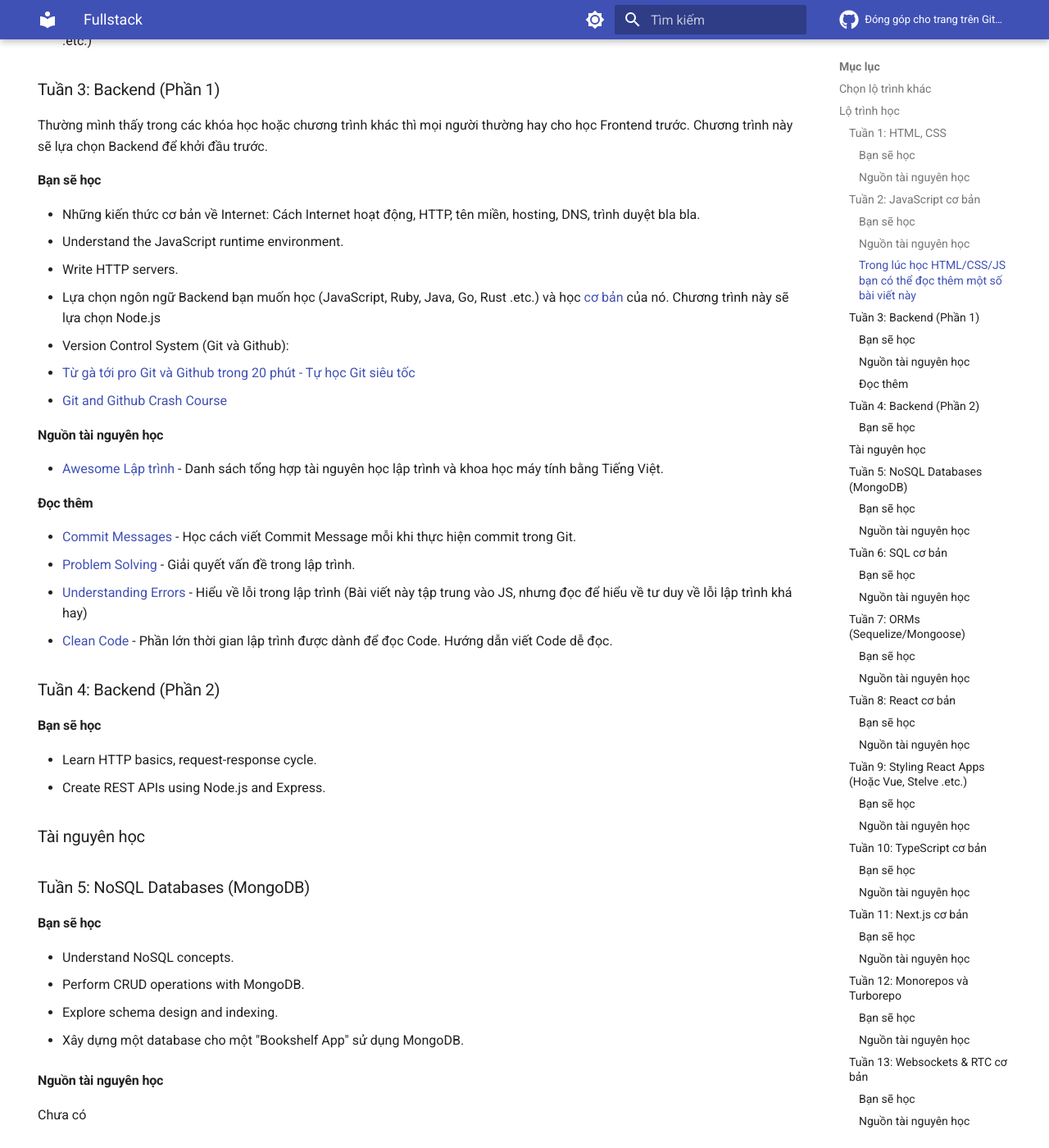
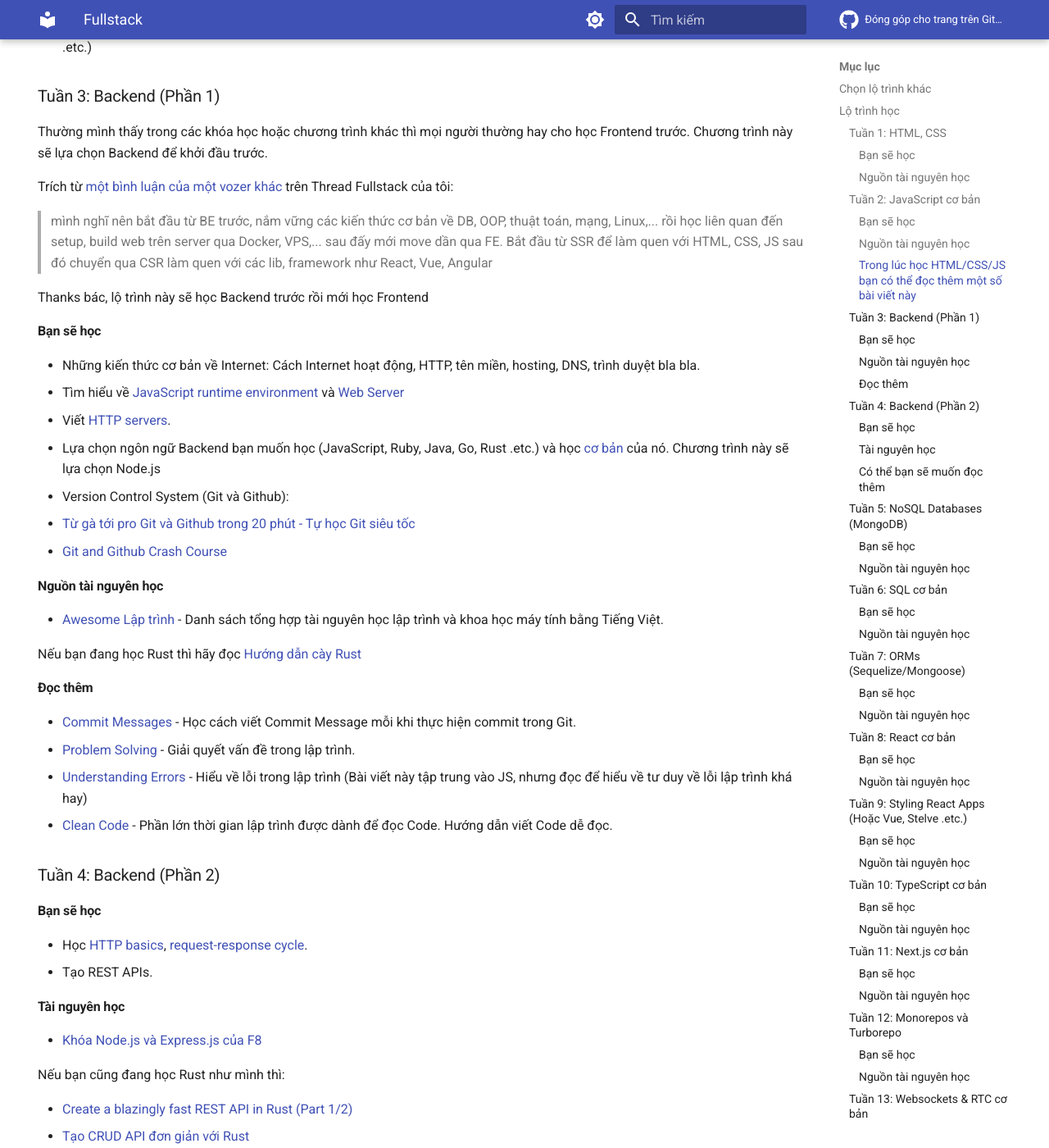
Before and after one commit to daihocmo/khoa-hoc-may-tinh, an MkDocs documentation site: the page built from docs/fullstack.md, in a window 1280 px wide and 1400 px high, scrolled down 2165 px. Shown: the whole window at 82% size. Built offline with MkDocs 1.6.1 and Material for MkDocs 9.7.7, drawn with Linux system fonts in a browser that asks for light colours; comment, search, counter and statistics services are not loaded; some of the changed text lies outside the part shown.

Commit message:
Cập nhật lại hướng dẫn cho tuần 1 -> tuần 5

```diff
--- a/docs/fullstack.md
+++ b/docs/fullstack.md
@@ -53,6 +52,7 @@
 
 ### Tuần 2: JavaScript cơ bản
 #### Bạn sẽ học
+JavaScript cơ bản
 
 - Các nội dung cơ bản như: variables (biến), loops (vòng lặp), functions (hàm), và arrays (chuỗi).
 - Tìm hiểu về các chức năng ES6 như let, const, và arrow functions.
@@ -69,10 +69,18 @@
 ### Tuần 3: Backend (Phần 1)
 Thường mình thấy trong các khóa học hoặc chương trình khác thì mọi người thường hay cho học Frontend trước. Chương trình này sẽ lựa chọn Backend để khởi đầu trước.
 
+Trích từ [một bình luận của một vozer khác](https://voz.vn/t/lo-trinh-tu-hoc-phat-trien-website-fullstack-fullstack-web-development.970731/post-33389959) trên Thread Fullstack của tôi:
+
+> mình nghĩ nên bắt đầu từ BE trước, nắm vững các kiến thức cơ bản về DB, OOP, thuật toán, mạng, Linux,...
+> rồi học liên quan đến setup, build web trên server qua Docker, VPS,...
+> sau đấy mới move dần qua FE. Bắt đầu từ SSR để làm quen với HTML, CSS, JS sau đó chuyển qua CSR làm quen với các lib, framework như React, Vue, Angular
+
+Thanks bác, lộ trình này sẽ học Backend trước rồi mới học Frontend
+
 #### Bạn sẽ học
 - Những kiến thức cơ bản về Internet: Cách Internet hoạt động, HTTP, tên miền, hosting, DNS, trình duyệt bla bla.
-- Understand the JavaScript runtime environment.
-- Write HTTP servers.
+- Tìm hiểu về [JavaScript runtime environment](https://topdev.vn/blog/javascript-runtime-environment-la-gi/) và [Web Server](https://viblo.asia/p/web-server-la-gi-tim-hieu-ve-web-server-WR5JRv0rJGv)
+- Viết [HTTP servers](https://scribe.rip/@gabriellamedas/the-http-server-explained-c41380307917).
 - Lựa chọn ngôn ngữ Backend bạn muốn học (JavaScript, Ruby, Java, Go, Rust .etc.) và học [cơ bản](https://old.reddit.com/r/learnprogramming/comments/pxg54p/how_to_start_programming_from_zero/) của nó. Chương trình này sẽ lựa chọn Node.js
 - Version Control System (Git và Github):
   - [Từ gà tới pro Git và Github trong 20 phút - Tự học Git siêu tốc](https://www.youtube.com/watch?v=1JuYQgpbrW0)
@@ -80,6 +88,8 @@
 
 #### Nguồn tài nguyên học
 - [Awesome Lập trình](https://daihocmo.github.io/awesome-lap-trinh/) - Danh sách tổng hợp tài nguyên học lập trình và khoa học máy tính bằng Tiếng Việt.
+
+Nếu bạn đang học Rust thì hãy đọc [Hướng dẫn cày Rust](https://daihocmo.github.io/awesome-lap-trinh/ngon-ngu/rust.html)
 
 #### Đọc thêm
 - [Commit Messages](https://www.theodinproject.com/lessons/foundations-commit-messages) - Học cách viết Commit Message mỗi khi thực hiện commit trong Git.
@@ -90,22 +100,32 @@
 ### Tuần 4: Backend (Phần 2)
 
 #### Bạn sẽ học
-- Learn HTTP basics, request-response cycle.
-- Create REST APIs using Node.js and Express.
+- Học [HTTP basics](https://www.freecodecamp.org/news/what-is-http/), [request-response cycle](https://davisgitonga.dev/blog/request-response-cycle).
+- Tạo REST APIs.
 
-### Tài nguyên học
+#### Tài nguyên học
+- [Khóa Node.js và Express.js của F8](https://www.youtube.com/playlist?list=PL_-VfJajZj0VatBpaXkEHK_UPHL7dW6I3)
+
+Nếu bạn cũng đang học Rust như mình thì:
+
+- [Create a blazingly fast REST API in Rust (Part 1/2)](https://hub.qovery.com/guides/tutorial/create-a-blazingly-fast-api-in-rust-part-1/)
+- [Tạo CRUD API đơn giản với Rust](https://viblo.asia/p/tao-crud-api-don-gian-voi-rust-Az45bG0OKxY)
+
+#### Có thể bạn sẽ muốn đọc thêm
+- [Request-Response Cycle Through A Story](https://scribe.rip/@castonboyd/request-response-cycle-through-a-story-e552a7afff41)
+- [CRUD là gì? So sánh sự khác biệt giữa CRUD và REST](https://vietnix.vn/crud-la-gi/)
 
 ### Tuần 5: NoSQL Databases (MongoDB)
 
 #### Bạn sẽ học
-- Understand NoSQL concepts.
-- Perform CRUD operations with MongoDB.
-- Explore schema design and indexing.
-
-- Xây dựng một database cho một "Bookshelf App" sử dụng MongoDB.
+- Tìm hiểu về [NoSQL concepts](https://viblo.asia/p/gioi-thieu-ve-nosql-database-djeZ1a9jZWz)
+- Perform [CRUD operations](https://viblo.asia/p/crud-la-gi-lap-trinh-website-crud-crud-database-Ljy5VyLzlra) with MongoDB.
+- Tìm hiểu về schema design và indexing:
+  - [Database Schema Design](https://viblo.asia/p/lam-the-nao-de-thiet-ke-mot-co-so-du-lieu-phan-1-rYvGwavgKVw) - Thiết kế cơ sở dữ liệu
 
 #### Nguồn tài nguyên học
-Chưa có
+- [A Comprehensive NoSQL Tutorial Using MongoDB](https://www.datacamp.com/tutorial/nosql-tutorial)
+- [Learn About NoSQL Databases in This 3-hour Course](https://www.freecodecamp.org/news/learn-nosql-in-3-hours/)
 
 ### Tuần 6: SQL cơ bản
 
@@ -122,9 +142,6 @@
 - Learn about Object-Relational Mapping.
 - Use Sequelize for SQL and Mongoose for MongoDB.
 - Understand model relationships.
-
-
-- Xây dựng một dự án có tích hợp Sequelize hoặc Mongoose.
 
 #### Nguồn tài nguyên học
 Chưa có
```
Also changed, not shown: other parts of docs/fullstack.md (+1 -2 lines).
